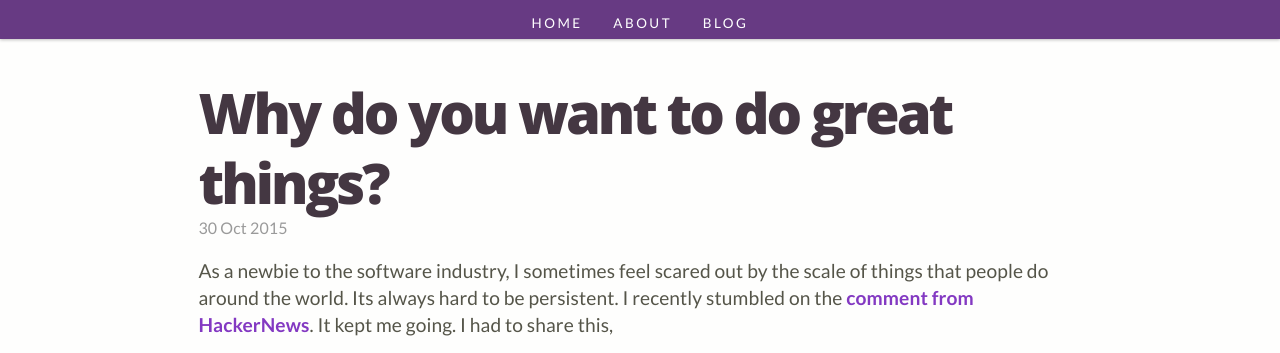
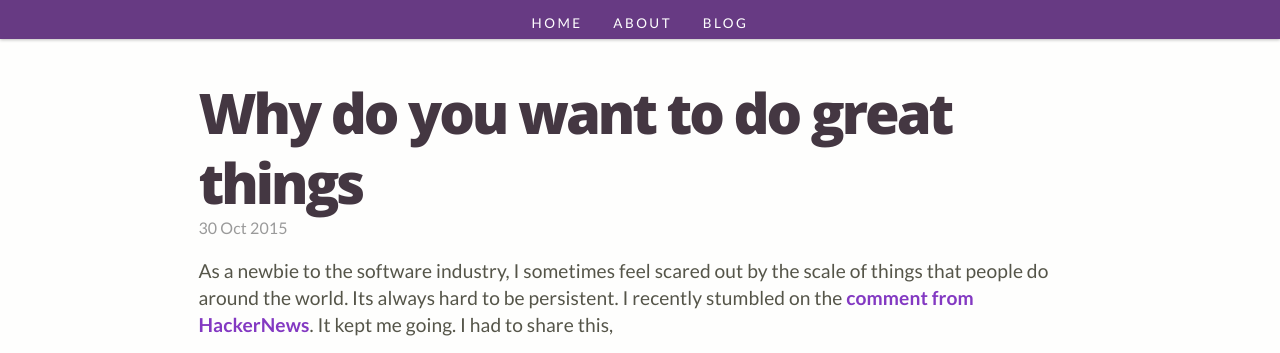
Before and after one commit to santhoshvai/santhoshvai.github.io, a Jekyll site: the page built from _posts/2015-10-30-Why-do-you-want-to-do-great-things?.md, in a window 1280 px wide and 900 px high. Shown: the top 353 px of the window. Built offline with Jekyll 4.4.1, drawn with Linux system fonts in a browser that asks for light colours; Markdown is read by kramdown in place of the engine named in the settings.

Commit message:
resolve try 1

```diff
--- a/_posts/2015-10-30-Why-do-you-want-to-do-great-things?.md
+++ b/_posts/2015-10-30-Why-do-you-want-to-do-great-things?.md
@@ -1,6 +1,6 @@
 ---
 layout: post
-title: "Why do you want to do great things?"
+title: "Why do you want to do great things"
 description: "An important advice I found in HackerNews"
 tags: ['tips','life']
 ---
```
